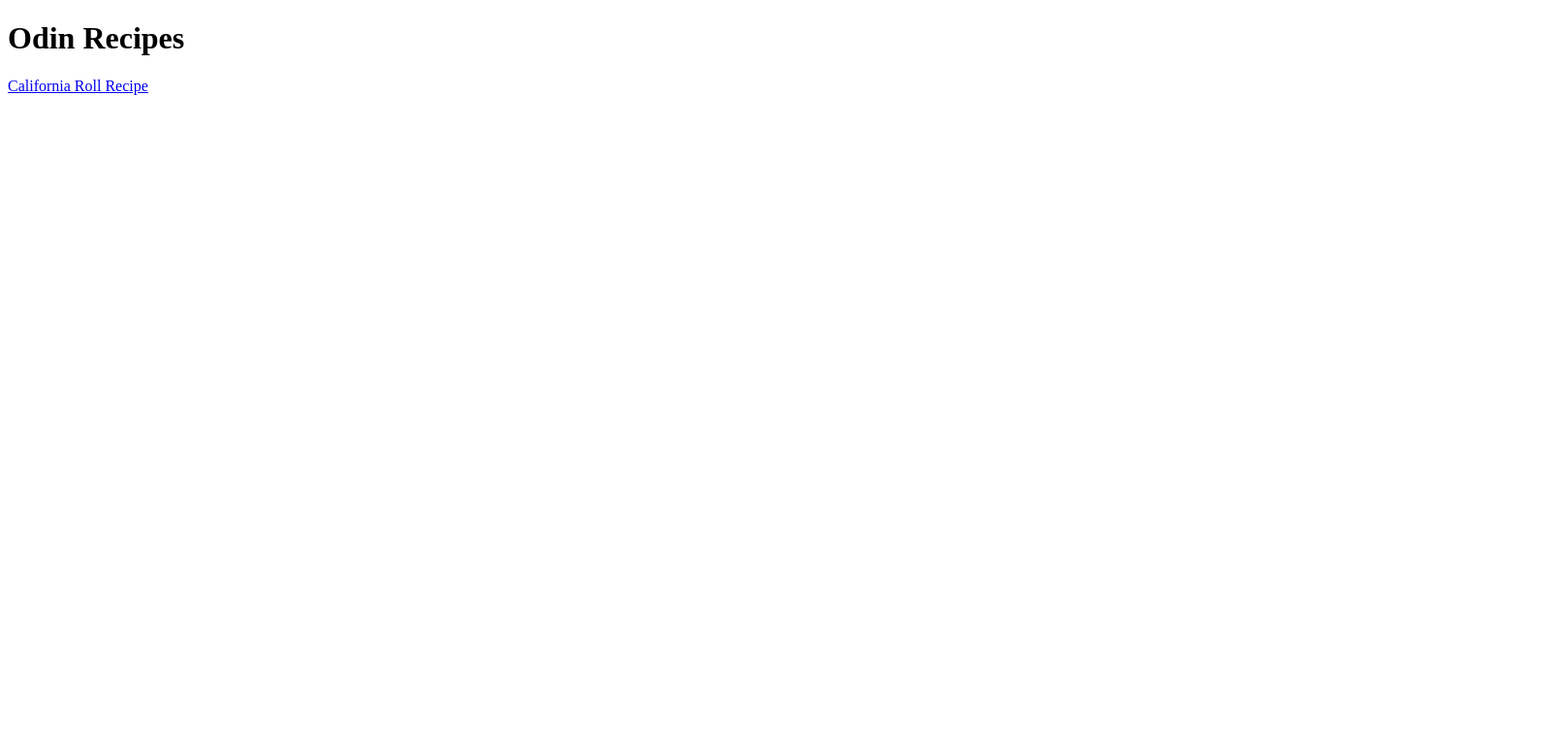
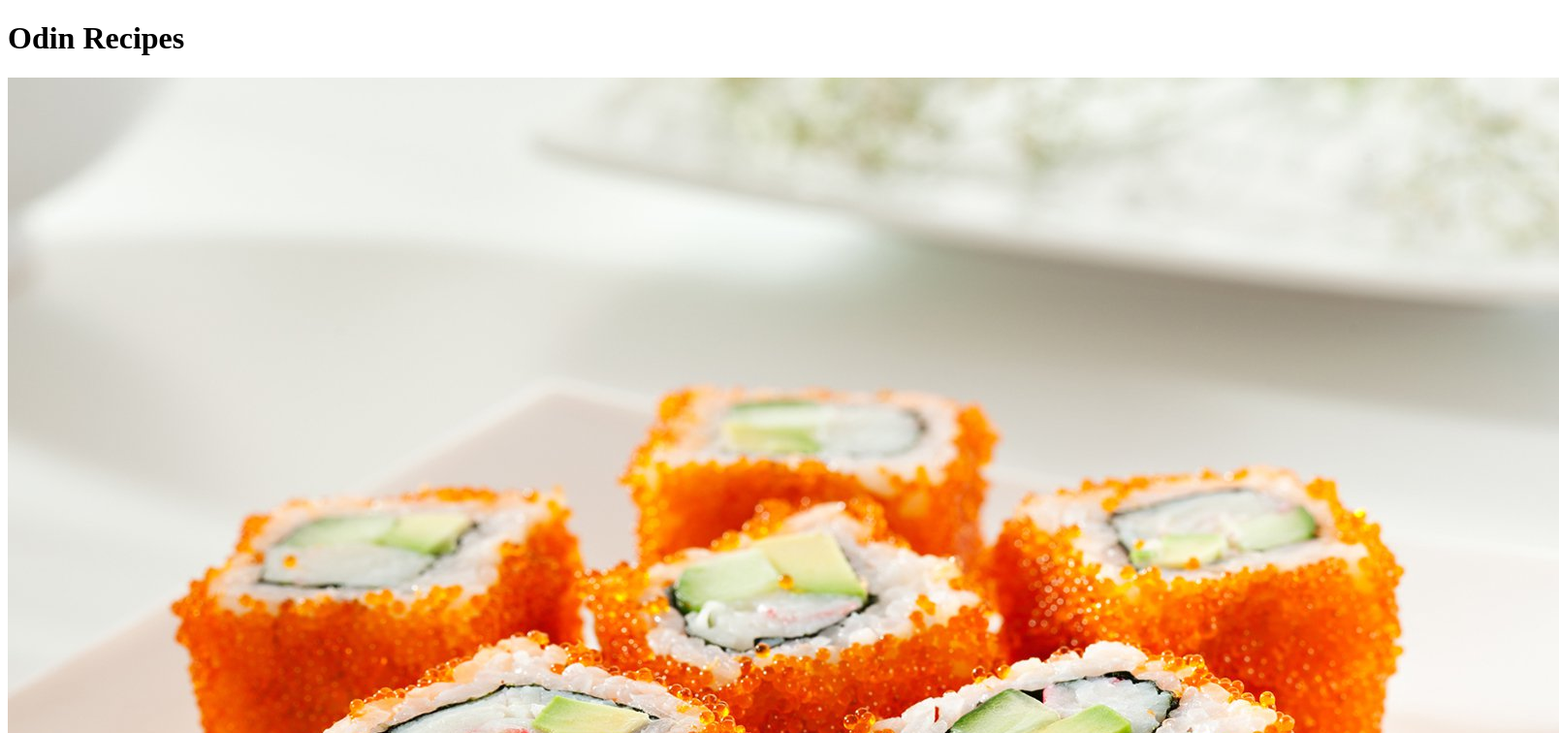
Before and after one commit to polypolls/odin-recipes, a plain HTML site: page index.html in a window 1280 px wide. Shown: the top 756 px of the page at 97% size, 1608 px wide, since content can reach past the window. Drawn offline with Linux system fonts and the light colour scheme.

Commit message:
Add picture to the main page

```diff
--- a/index.html
+++ b/index.html
@@ -8,6 +8,8 @@
 </head>
 <body>
     <h1>Odin Recipes</h1>
+    <img src="img/sushi.jpeg" alt="a california roll">
     <a href="../odin-recipes/recipes/sushi.html">California Roll Recipe</a>
+
 </body>
 </html>
```
